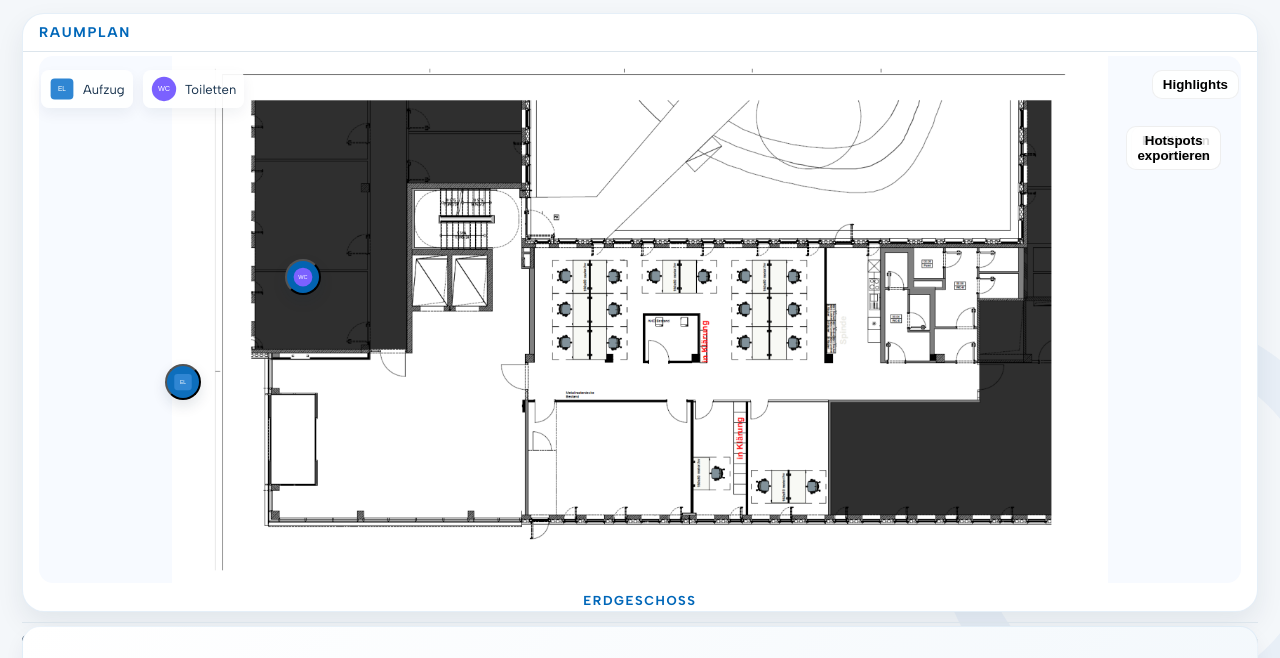
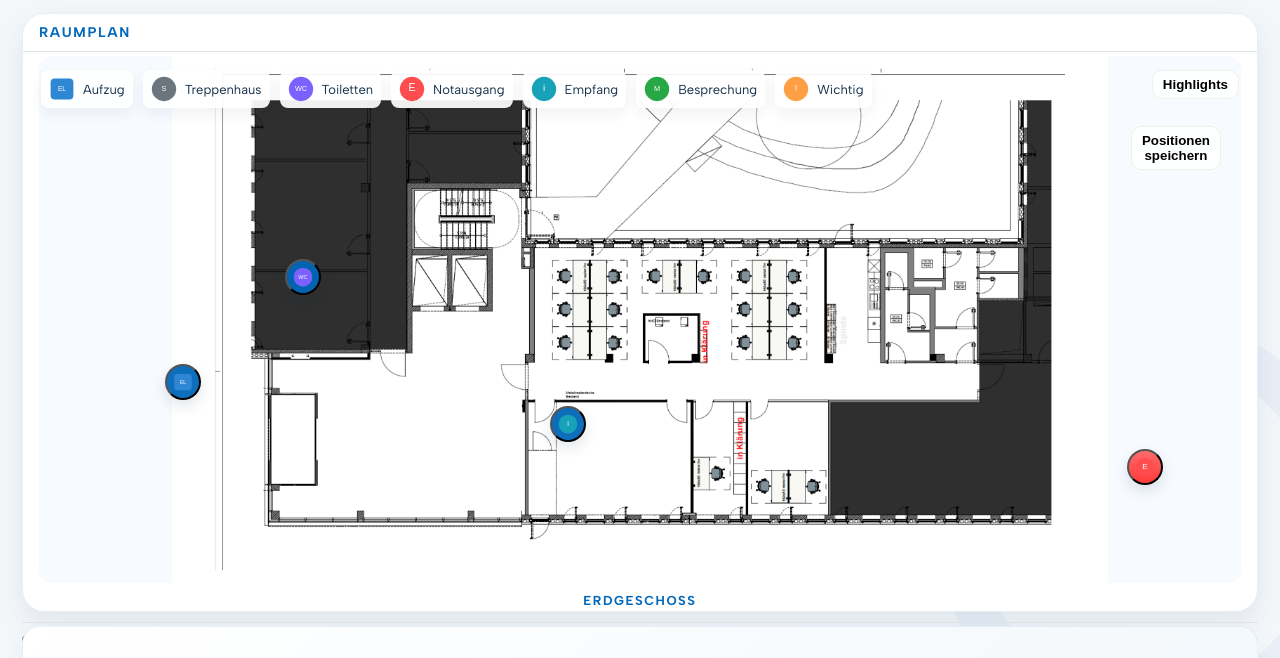
Before and after one commit to erikgtimmermanns/Projekt_Tars, a plain HTML site: page index.html in a window 1280 px wide. Shown: the part 142-800 px from the top of the page. Drawn offline with Linux system fonts and the light colour scheme; no server answers.

Commit message:
greetings

```diff
--- a/index.html
+++ b/index.html
@@ -68,7 +68,12 @@
         <!-- Legende und Info-Panel -->
         <div id="fp-legend" class="fp-legend" aria-hidden="false">
           <div class="legend-item"><img src="./assets/icons/elevator.svg" alt="Aufzug"> Aufzug</div>
+          <div class="legend-item"><img src="./assets/icons/stairs.svg" alt="Treppenhaus"> Treppenhaus</div>
           <div class="legend-item"><img src="./assets/icons/restroom.svg" alt="Toilette"> Toiletten</div>
+          <div class="legend-item"><img src="./assets/icons/exit.svg" alt="Notausgang"> Notausgang</div>
+          <div class="legend-item"><img src="./assets/icons/info.svg" alt="Info"> Empfang</div>
+          <div class="legend-item"><img src="./assets/icons/meeting.svg" alt="Besprechungsraum"> Besprechung</div>
+          <div class="legend-item"><img src="./assets/icons/important.svg" alt="Wichtig"> Wichtig</div>
         </div>
 
         <div id="fp-info" class="fp-info" aria-hidden="true"></div>
@@ -76,7 +81,6 @@
         <!-- Save / Export -->
         <div style="position:absolute; right:18px; top:56px; z-index:9;">
           <button id="save-hotspots" class="btn-small">Positionen speichern</button>
-          <button id="export-hotspots" class="btn-small">Hotspots exportieren</button>
         </div>
       </div>
     </section>
--- a/js/floorplan.js
+++ b/js/floorplan.js
@@ -192,7 +192,10 @@ function renderFloorplanMarkers(floorIndex) {
     (async () => {
         const contentBox = await getContentBox(image, fp);
 
-        fp.hotspots.filter(h => h.type === 'elevator' || h.type === 'restroom').forEach(h => {
+        // render all hotspots (includes elevator, restroom, stairs, etc.)
+        overlay._fp = fp;
+        overlay._contentBox = contentBox;
+        fp.hotspots.forEach(h => {
         // inside async loop now
         const marker = document.createElement('button');
         marker.className = 'fp-marker';
@@ -226,6 +229,9 @@ function renderFloorplanMarkers(floorIndex) {
         img.loading = 'lazy';
         img.className = 'fp-marker-img';
 
+        // associate dataset id for dragging logic
+        marker.dataset.hotspotId = h.id;
+
         const label = document.createElement('span');
         label.className = 'fp-label';
         label.textContent = h.label;
@@ -248,6 +254,9 @@ function renderFloorplanMarkers(floorIndex) {
 
         overlay.appendChild(marker);
         });
+
+        // enable pointer dragging for newly rendered markers
+        enableMarkerDragging(overlay, image);
     })();
 }
 
@@ -476,7 +485,6 @@ document.addEventListener('DOMContentLoaded', () => {
 
     // Save / Export buttons
     const saveBtn = document.getElementById('save-hotspots');
-    const exportBtn = document.getElementById('export-hotspots');
     if (saveBtn) {
         saveBtn.addEventListener('click', () => {
             const ok = saveHotspotsToLocal();
@@ -485,11 +493,6 @@ document.addEventListener('DOMContentLoaded', () => {
         });
     }
 
-    if (exportBtn) {
-        exportBtn.addEventListener('click', () => {
-            exportHotspots();
-        });
-    }
 
     // download patch button removed per request
 
```
